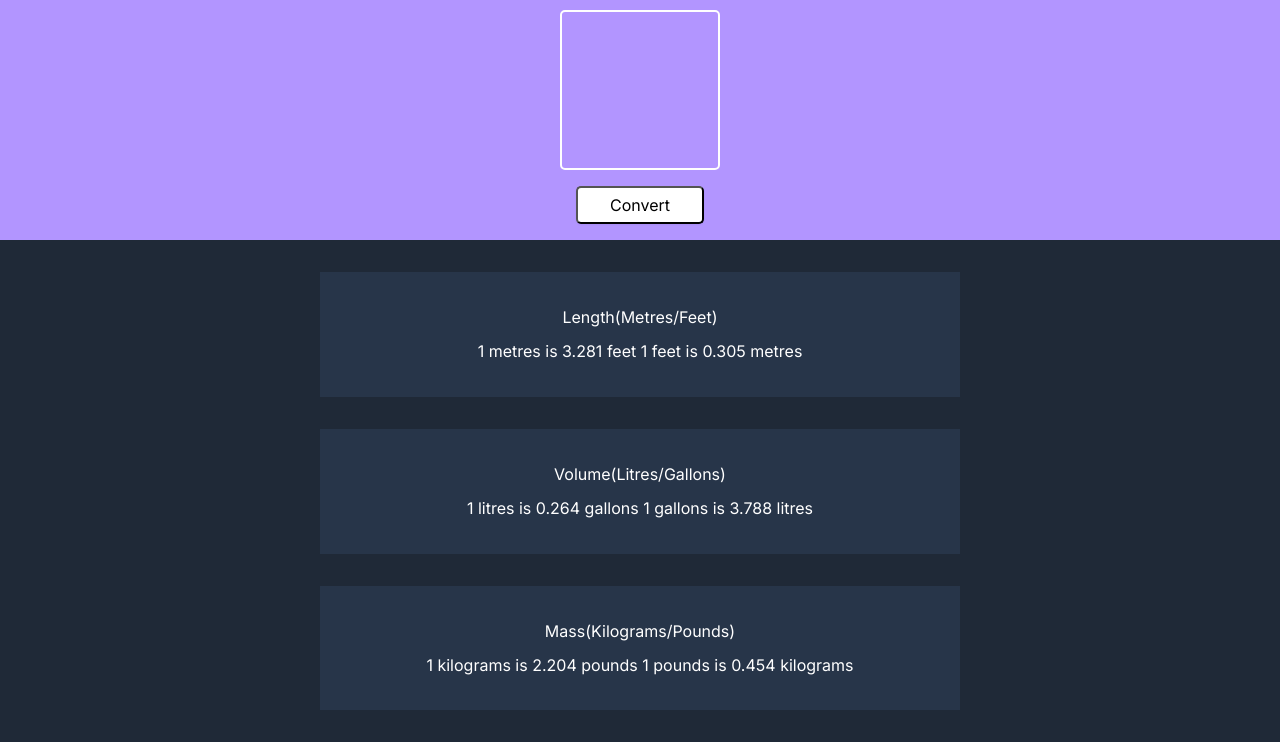
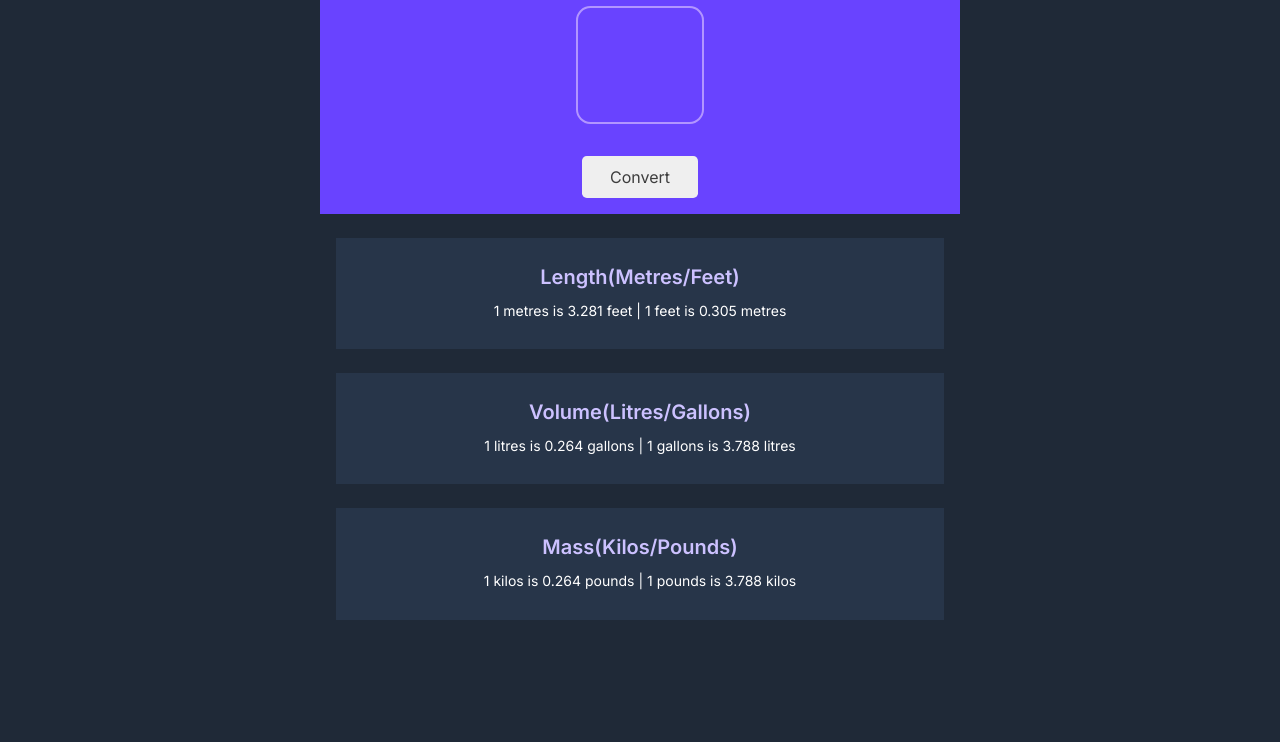
Before and after one commit to Pharma2022/Unit-Converter, a website built with Vite: page index.html in a window 1280 px wide. Shown: the part 90-832 px from the top of the page. After the commit the page ends 800 px from the top, so only its background shows below. Built offline with nearby package versions, Linux system fonts and the light colour scheme.

Commit message:
Add files via upload

```diff
--- a/index.css
+++ b/index.css
@@ -1,70 +1,56 @@
-*,*::before,*::after{
-    box-sizing: border-box;
-    font-family: 'Inter', sans-serif;
-     text-align: center;
+*, *::before,*::after{  box-sizing: border-box;
+font-family: 'Inter', sans-serif;
+text-align: center;
 }
-
 body,html{
-  padding: 0;
-  margin: 0;
-
-   background-color:#1F2937;
-
-
+    margin: 0;
+    padding: 0;
+    background: #1F2937;}
+body{
+    max-width: 40rem;
+    margin: auto;
 }
-
-#lilac-body{
+.lilac{
     display: flex;
     flex-direction: column;
     margin: 0 auto;
+    background-color: #6943FF;
+   color: #FFFFFF;}
 
-    background-color:#B295FF;
+button{
+   padding: 0.75rem 1.75rem;
+    border-radius: 0.3rem;
+    border: none;
+    margin: 1em auto;
+    color: #3D3D3D;}
 
-
-
+input{
+  margin: 1rem auto;
+    width: 8rem;
+    font-weight: 800;
+    color:#FFFFFF;
+    background-color: #6943FF;
+    font-size: 3.6rem;
+   border: 0.125rem solid  #B295FF;
+    border-radius: 0.25em;
+    padding: 1.5rem;
 }
 
-h1{
-     font-family: 'Inter', sans-serif;
-    font-size: 2.5rem;
-    font-weight: 800;
-    color: white;
-    text-shadow: 0px 0px black;
+#length-el,#volume-el,#mass-el{
+    background: #273549;
+    margin:1.5rem 1rem ;
+    padding: 0.5rem 1rem 1rem 1rem;}
 
-}
-
-Button{
-    display: flex;
-    flex-direction: column;
-    justify-content: center;
-    margin: 1em auto;
-padding: 0.5em 2em;
-
-   background-color: white;
-   box-shadow: 0px 1px 2px rgba(0, 0, 0, 0.05);
-   border-radius: 5px;
-}
-#input-el{
-    font-weight: 800;
-font-size: 3.625rem;
-color:white;
-width: 10rem;
-height: 10rem;
-background: #B295FF;
-border: 2px solid white;
-border-radius: 5px;
-text-align: center;
-
+h3{
+ color: #CCC1FF;
+ font-weight: 600;
+ font-size: 1.25rem;
+ margin-bottom: 0;
 }
 
 
-#length-el, #volume-el, #mass-el{
-    margin: 2em auto;
-text-align: center;
-background: #273549;
-  color: white;
-  font-weight: "Semi-bold";
- padding: 1.25em;
- min-width: 40%;
- max-width: 40em;
+p{
+    font-size: 0.875rem;
+    color: white;
+    font-weight: 400;
 }
--- a/index.html
+++ b/index.html
@@ -1,35 +1,33 @@
 <html>
-    <head><link rel="stylesheet" href="https://cdnjs.cloudflare.com/ajax/libs/normalize/8.0.1/normalize.css"><link rel="stylesheet" href="https://cdnjs.cloudflare.com/ajax/libs/normalize/8.0.1/normalize.css">
+    <head><link rel="stylesheet" href="https://cdnjs.cloudflare.com/ajax/libs/normalize/8.0.1/normalize.css">
         <link rel="stylesheet" href="index.css">
         <link rel="preconnect" href="https://fonts.googleapis.com"><link rel="preconnect" href="https://fonts.gstatic.com" crossorigin><link href="https://fonts.googleapis.com/css2?family=Inter:wght@100;200;300;400;500;600;700;800;900&display=swap" rel="stylesheet">
     </head>
     <body>
-        <div class = "container">
-        <div id= "lilac-body">
+
+        <div class="lilac">
             <h1>Metric/Imperial Unit Conversion</h1>
-            <div>
-                <input type = number id="input-el">
-            </div>
+        <input id="input-el">
 
-            <div>
         <button id ="convert-el">Convert</button>
-            </div>
+
+
 
         </div>
 
-            <div>
-            <p id = "length-el">
+        <div class="unit-el">
+        <h3 id = "length-el">
         Length(Metres/Feet)
-            </p>
-            <p id = "volume-el">
+        </h3>
+        <h3 id = "volume-el">
         Volume(Litres/Gallons)
-            </p>
-            <p id = "mass-el">
+        </h3>
+        <h3 id = "mass-el">
         Mass(Kilograms/Pounds)
-            </p>
+        </h3>
+       </div>
         </div>
 
-        <div>
-        <script src="index.js"></script>
+        <script src="index.js" ></script>
     </body>
 </html>
--- a/index.js
+++ b/index.js
@@ -1,34 +1,42 @@
+const myUnitObjArray=[
 
+    {
+    elementId:"length-el",
+    conversionFactor:3.281,
+    metric: "metres",
+    imperial: "feet",
+    html:"Length(Metres/Feet)"
+    },
+    {
+    elementId:"volume-el",
+    conversionFactor:0.264,
+    metric: "litres",
+    imperial: "gallons",
+    html:"Volume(Litres/Gallons)",
+    },
+      {
+    elementId:"mass-el",
+    conversionFactor:0.264,
+    metric:"kilos",
+    imperial: "pounds",
+    html:"Mass(Kilos/Pounds)",
+    },
 
+]
+const  render=data=>{
 
+    let inputValue = document.getElementById("input-el").value?
+    document.getElementById("input-el").value:1
 
-const myArray=[document.getElementById("length-el"),
-document.getElementById("volume-el"),
-document.getElementById("mass-el")]
-const myConversionFactor=[3.281,0.264,2.204]
-const myMetric=["metres","litres","kilograms"]
-const myImperial=["feet","gallons","pounds"]
-const myUnitString=["Length(Metres/Feet)", "Volume(Litres/Gallons)", "Mass(Kilograms/Pounds)"]
+    for (let element of data){
+    let {elementId,conversionFactor,metric,imperial,html}= element
 
+    let multiply= (inputValue*element.conversionFactor)
 
+   document.getElementById(`${elementId}`).innerHTML=    `<h3>  ${html}</h3>
+            <p>${inputValue} ${metric} is ${multiply.toFixed(3)}  ${imperial} |  ${inputValue} ${imperial} is ${(1/multiply).toFixed(3)} ${metric}
+            </p>`}
+            }
 
-render(myArray,myConversionFactor,myMetric,myImperial,myUnitString,1)
-
-document.getElementById("convert-el").addEventListener("click", () =>{
-render(myArray,myConversionFactor,myMetric,myImperial,myUnitString,inputValue)
-     })
-
-
-
-function render(arr,cVf,metric,imperial,unitString,inputValue){
-
-    for (let i=0; i<arr.length; i++){
-
-
-      arr[i].innerHTML=  `<p>  ${unitString[i]}</p>
-      <p>${inputValue} ${metric[i]} is ${(inputValue*cVf[i]).toFixed(3)} ${imperial[i]}
-       ${inputValue} ${imperial[i]} is ${(inputValue/cVf[i]).toFixed(3)} ${metric[i]}
-       </p>`
-
-    }
-}
+document.getElementById("convert-el").addEventListener("click",()=>render(myUnitObjArray))
+     render(myUnitObjArray)
```
Also changed, not shown: README.md. Lines whose indentation alone changed are shown as unchanged.
